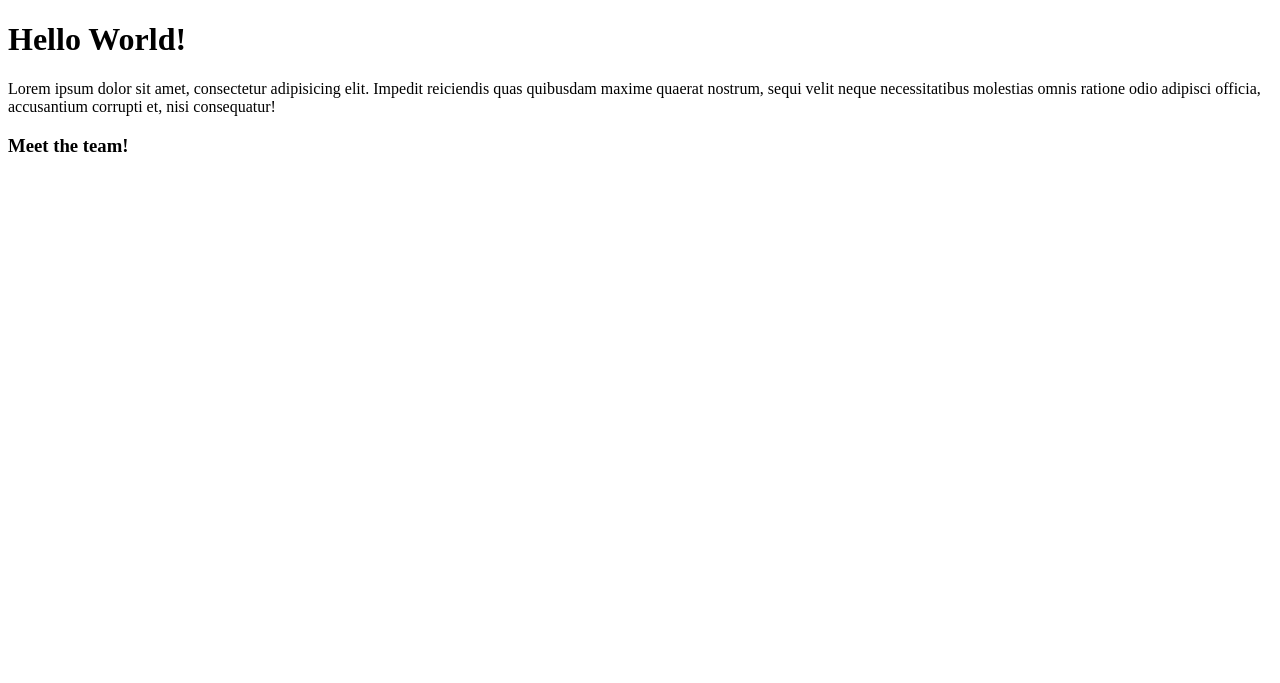
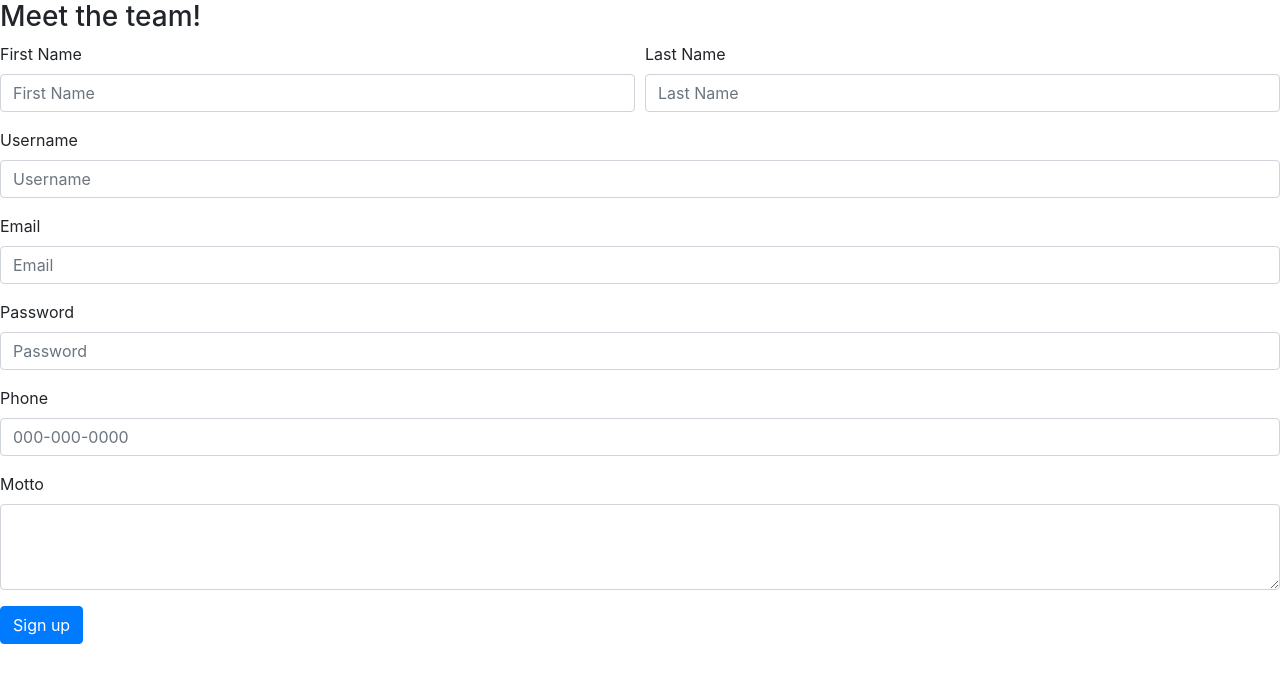
Before and after one commit to jasonspiller/unit-4-we-did-it-7, a Django app: page / in a window 1280 px wide. Shown: the top 683 px of the page. Run offline with Django 3.2, Linux system fonts and the light colour scheme; some libraries are stand-ins or nearby versions.

Commit message:
sign up form created

```diff
--- a/wedidit7/main_app/templates/index.html
+++ b/wedidit7/main_app/templates/index.html
@@ -2,17 +2,12 @@
 <html lang="en">
 <head>
 	<meta charset="UTF-8">
-	<title>WeDidIt7</title>
+	<title>Sign Up</title>
+	<link rel="stylesheet" href="https://stackpath.bootstrapcdn.com/bootstrap/4.1.0/css/bootstrap.min.css" integrity="sha384-9gVQ4dYFwwWSjIDZnLEWnxCjeSWFphJiwGPXr1jddIhOegiu1FwO5qRGvFXOdJZ4" crossorigin="anonymous">
 </head>
 <body>
-	<header>
-		<h1>Hello World!</h1>
-	</header>
 	<section>
-		<p>Lorem ipsum dolor sit amet, consectetur adipisicing elit. Impedit reiciendis quas quibusdam maxime quaerat nostrum, sequi velit neque necessitatibus molestias omnis ratione odio adipisci officia, accusantium corrupti et, nisi consequatur!</p>
-	</section>
-	<section>
-		<h3>Meet the team!</h3>
+	<h3>Meet the team!</h3>
 		{% for user in user %}
 				<p>First Name: {{ user.first_name }}</p>
 				<p>Last Name: {{ user.last_name }}</p>
@@ -24,5 +19,39 @@
 			<hr>
 		{% endfor %}
 	</section>
+	<form>
+  <div class="form-row">
+    <div class="form-group col-md-6">
+      <label for="inputFullName">First Name</label>
+      <input type="text" class="form-control" id="inputFirstName" placeholder="First Name">
+    </div>
+    <div class="form-group col-md-6">
+      <label for="inputFullName">Last Name</label>
+      <input type="text" class="form-control" id="inputLastName" placeholder="Last Name">
+    </div>
+  </div>
+  <div class="form-group">
+    <label for="inputUsername">Username</label>
+    <input type="text" class="form-control" id="inputUsername" placeholder="Username">
+  </div>
+  <div class="form-group">
+    <label for="inputEmail">Email</label>
+    <input type="email" class="form-control" id="inputEmail" placeholder="Email">
+  </div>
+    <div class="form-group">
+    <label for="inputPassword">Password</label>
+    <input type="text" class="form-control" id="inputPassword" placeholder="Password">
+  </div>
+  <div class="form-group">
+    <label for="inputPhone">Phone</label>
+    <input type="phone" class="form-control" id="inputEmail" placeholder="000-000-0000">
+  </div>
+    <div class="form-group">
+    <label for="inputMotto">Motto</label>
+    <textarea class="form-control" id="inputMotto" rows="3"></textarea>
+  </div>
+  <button type="submit" class="btn btn-primary">Sign up</button>
+</form>
+	<script src="https://code.jquery.com/jquery-3.3.1.slim.min.js" integrity="sha384-q8i/X+965DzO0rT7abK41JStQIAqVgRVzpbzo5smXKp4YfRvH+8abtTE1Pi6jizo" crossorigin="anonymous"></script>
 </body>
 </html>
```
Also changed, not shown: wedidit7/main_app/templates/signup.html (deleted, +0 -12 lines).
